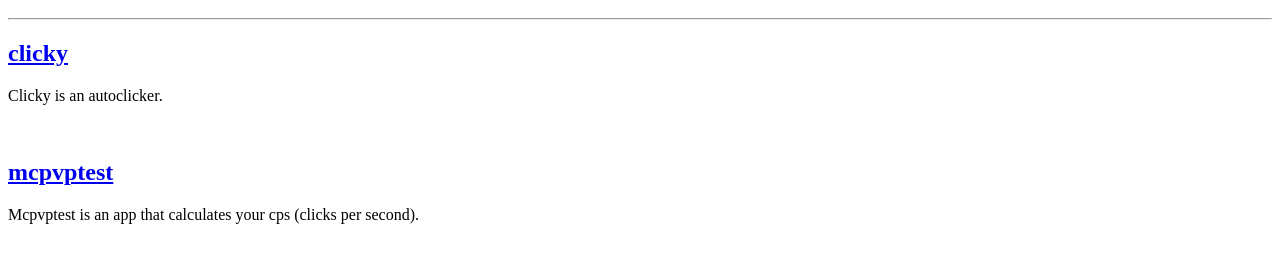
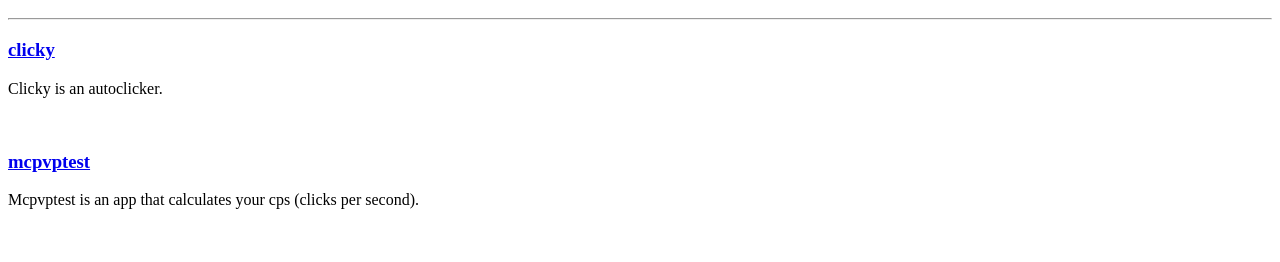
Before and after one commit to tdvalencia/tdvalencia.github.io, a plain HTML site: page index.html in a window 1280 px wide. Shown: the part 48-310 px from the top of the page. Drawn offline with Linux system fonts and the light colour scheme.

Commit message:
changed around headings

```diff
--- a/index.html
+++ b/index.html
@@ -6,10 +6,10 @@
         <body>
                 <h1>My Projects</h1>
                 <hr />
-                <h2> <a href="https://thetonyval.github.io/clicky/">clicky</a> </h2>
+                <h3> <a href="https://thetonyval.github.io/clicky/">clicky</a> </h3>
                 <p>Clicky is an autoclicker.</p>
                 <br />
-                <h2> <a href="https://thetonyval.github.io/mcpvptest">mcpvptest</a> </h2>
+                <h3> <a href="https://thetonyval.github.io/mcpvptest">mcpvptest</a> </h3>
                 <p>Mcpvptest is an app that calculates your cps (clicks per second).</p>
         </body>
 </html>
```
